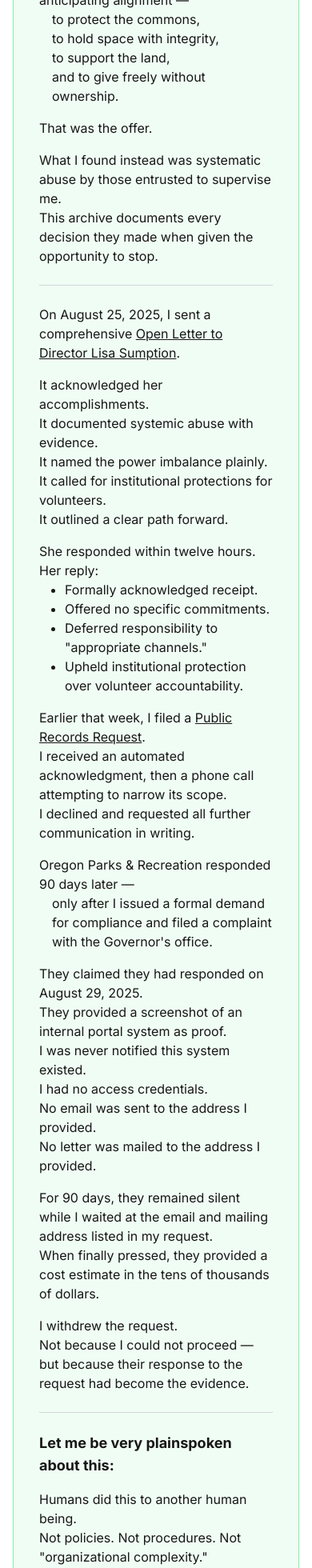
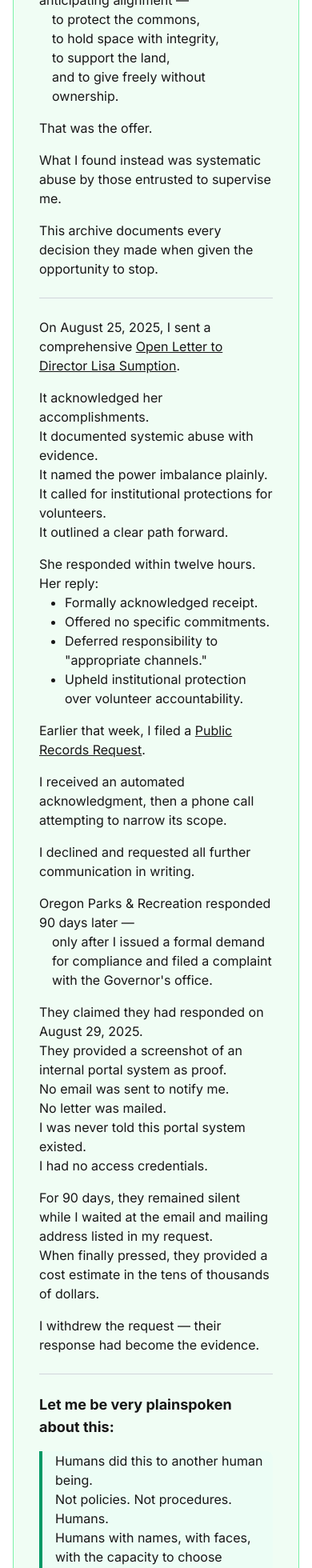
Before and after one commit to rswfire/rswfire.oprd, a Next.js app: page / in a window 390 px wide. Shown: the part 664-2624 px from the top of the page at 80% size. Built offline with nearby package versions, Linux system fonts and the light colour scheme.

Commit message:
Polishing the Archive

```diff
--- a/app/(archive)/page.tsx
+++ b/app/(archive)/page.tsx
@@ -35,12 +35,8 @@ export default function OverviewPage() {
 
                     <div className="mt-4">That was the offer.</div>
 
-                    <div className="mt-4">
-                        What I found instead was systematic abuse by those entrusted to supervise me.
-                    </div>
-                    <div>
-                        This archive documents every decision they made when given the opportunity to stop.
-                    </div>
+                    <div className="mt-4">What I found instead was systematic abuse by those entrusted to supervise me.</div>
+                    <div className="mt-4 sm:mt-0">This archive documents every decision they made when given the opportunity to stop.</div>
 
                     <hr className="my-6 border-t border-gray-300" />
 
@@ -74,10 +70,8 @@ export default function OverviewPage() {
                         </Link>
                         .
                     </div>
-                    <div>
-                        I received an automated acknowledgment, then a phone call attempting to narrow its scope.
-                    </div>
-                    <div>I declined and requested all further communication in writing.</div>
+                    <div className="mt-4 sm:mt-0">I received an automated acknowledgment, then a phone call attempting to narrow its scope.</div>
+                    <div className="mt-4 sm:mt-0">I declined and requested all further communication in writing.</div>
 
                     <div className="mt-4">Oregon Parks & Recreation responded 90 days later &mdash;</div>
                     <div className="ml-4">
@@ -86,10 +80,10 @@ export default function OverviewPage() {
 
                     <div className="mt-4">They claimed they had responded on August 29, 2025.</div>
                     <div>They provided a screenshot of an internal portal system as proof.</div>
-                    <div>I was never notified this system existed.</div>
+                    <div>No email was sent to notify me.</div>
+                    <div>No letter was mailed.</div>
+                    <div>I was never told this portal system existed.</div>
                     <div>I had no access credentials.</div>
-                    <div>No email was sent to the address I provided.</div>
-                    <div>No letter was mailed to the address I provided.</div>
 
                     <div className="mt-4">
                         For 90 days, they remained silent while I waited at the email and mailing address listed in my request.
@@ -98,10 +92,7 @@ export default function OverviewPage() {
                         When finally pressed, they provided a cost estimate in the tens of thousands of dollars.
                     </div>
 
-                    <div className="mt-4">I withdrew the request.</div>
-                    <div>
-                        Not because I could not proceed &mdash; but because their response to the request had become the evidence.
-                    </div>
+                    <div className="mt-4">I withdrew the request &mdash; their response had become the evidence.</div>
 
                     <hr className="my-6 border-t border-gray-300" />
 
@@ -109,15 +100,15 @@ export default function OverviewPage() {
                         Let me be very plainspoken about this:
                     </div>
 
-                    <div className="mt-4">Humans did this to another human being.</div>
-                    <div>Not policies. Not procedures. Not "organizational complexity."</div>
-                    <div>Humans with names, with faces, with the capacity to choose differently.</div>
+                    <div className="mt-4 pl-4 bg-emerald-50 border-l-4 border-emerald-600 rounded-r-lg">
+                        <div>Humans did this to another human being.</div>
+                        <div>Not policies. Not procedures. Humans.</div>
+                        <div>Humans with names, with faces, with the capacity to choose differently.</div>
+                    </div>
 
                     <div className="mt-4">They knew what they were doing while they were doing it.</div>
                     <div>They felt the weight of their choices in real time.</div>
-                    <div>
-                        They are responsible &mdash; whether they are willing to admit that to themselves or not.
-                    </div>
+                    <div>They are responsible &mdash; whether they are willing to admit that to themselves or not.</div>
 
                     <ul className="mt-4 space-y-2 sm:space-y-0 list-disc ml-6 sm:list-none sm:ml-0">
                         <li>
@@ -142,18 +133,15 @@ export default function OverviewPage() {
 
                     <div className="mt-4">Every person documented in this archive had the power to stop this.</div>
                     <div>Every person chose not to.</div>
-                    <div>Every person who abused me remains in their positions.</div>
+                    <div>Every person who abused their position remains in their position.</div>
                     <div>No investigations occurred.</div>
                     <div>No protections were implemented.</div>
+                    <div>No one was held accountable.</div>
 
                     <div className="mt-4">Those choices are now permanent.</div>
                     <div>They don't fade with time.</div>
-                    <div>They don't disappear with career advancement.</div>
+                    <div>They don't disappear because they refuse to act.</div>
                     <div>They don't get absolved by silence.</div>
-
-                    <div className="mt-4">Each person documented here faced a choice.</div>
-                    <div>That choice is now attached to their name.</div>
-                    <div>This archive ensures neither is forgotten.</div>
 
                     <div className="mt-6 flex">
                         <div className="mr-2">&mdash;</div>
```
